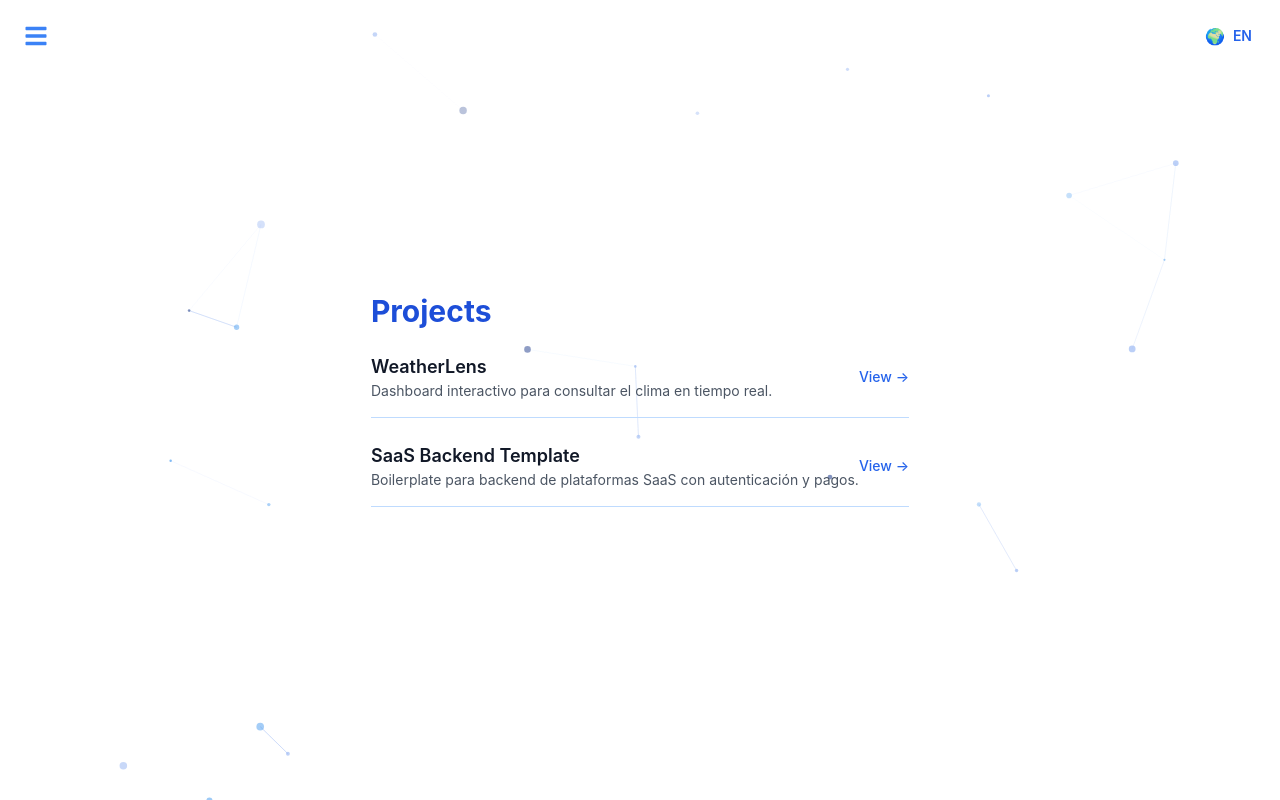
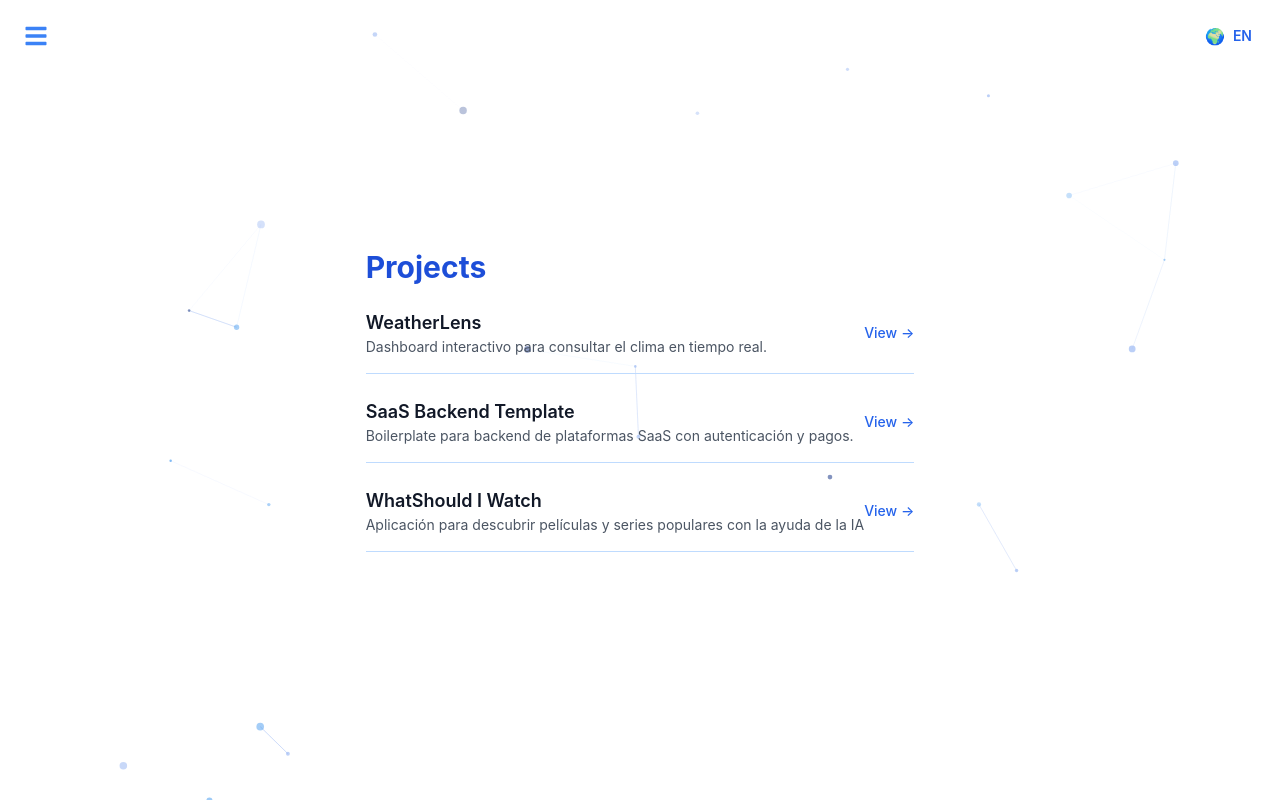
Before and after one commit to tsvetanml/tsvetan.dev, a Next.js app: page /en/projects in a window 1280 px wide. Built offline with nearby package versions, Linux system fonts and the light colour scheme.

Commit message:
Add new project "WhatShould I Watch" with a soon indicator

```diff
--- a/app/components/projects/index.tsx
+++ b/app/components/projects/index.tsx
@@ -7,6 +7,7 @@ interface Project {
   name: string;
   description: string;
   repo: string;
+  soon?: boolean;
 }
 
 const projects: Project[] = [
@@ -20,6 +21,12 @@ const projects: Project[] = [
     description: "Boilerplate para backend de plataformas SaaS con autenticación y pagos.",
     repo: "https://github.com/tsvetanml/saas-backend-template",
   },
+  {
+    name: "WhatShould I Watch",
+    description: "Aplicación para descubrir películas y series populares con la ayuda de la IA",
+    repo: "https://what2watchai-9r91xdm0h-tsvetanmls-projects.vercel.app",
+    soon: true,
+  }
 ];
 
 export default function Projects() {
```
